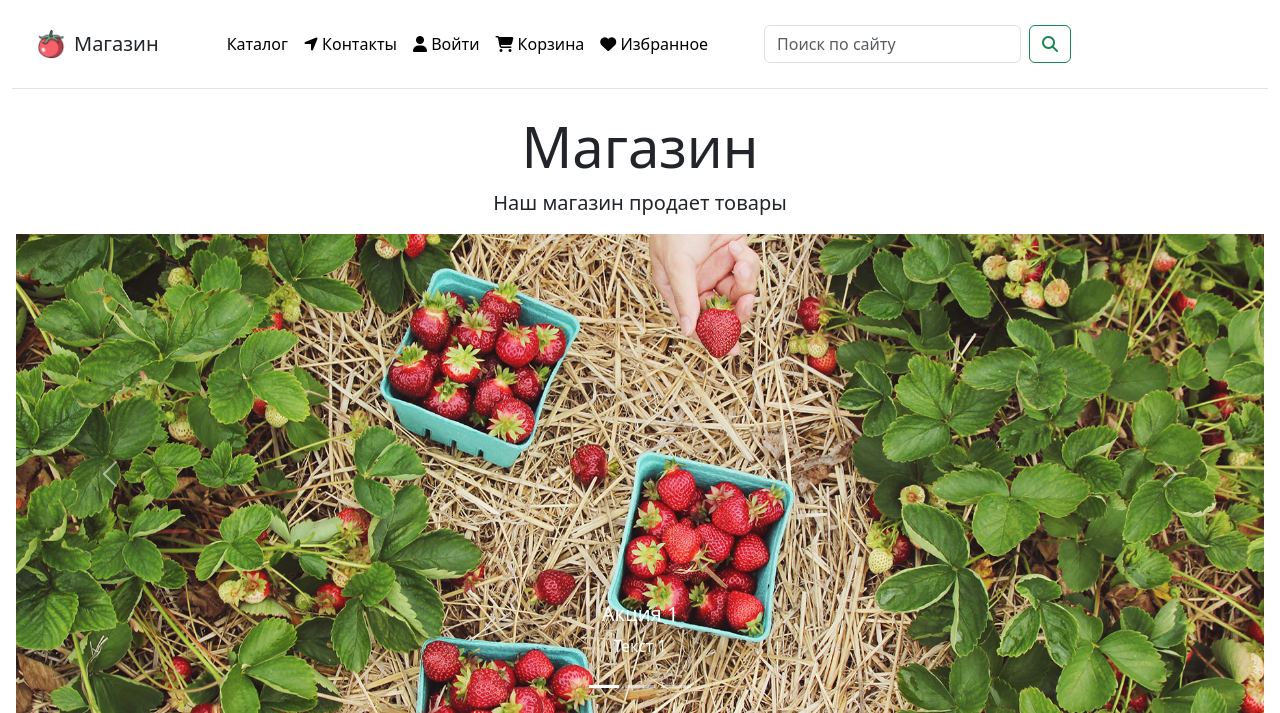
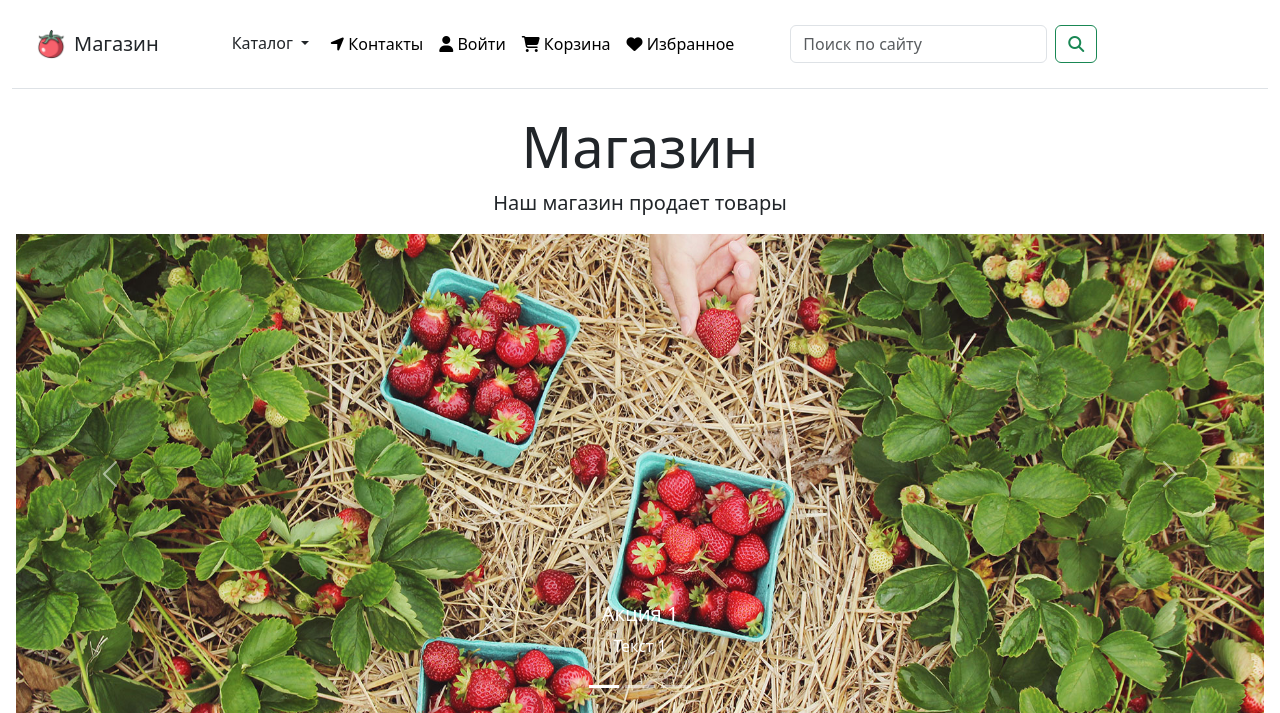
Before and after one commit to aleksandrasilina/django_hw, a Django app: page / in a window 1280 px wide. Shown: the top 713 px of the page. Run offline with Django 5.2, Linux system fonts and the light colour scheme; data comes from the database, SQL or seed files in the repository; some libraries are stand-ins or nearby versions.

Commit message:
add dropdown-menu to inc_catalog_menu.html

```diff
--- a/catalog/templates/includes/inc_catalog_menu.html
+++ b/catalog/templates/includes/inc_catalog_menu.html
@@ -8,7 +8,18 @@
                 <div class="collapse navbar-collapse " id="navbarSupportedContent">
                     <ul class="navbar-nav me-auto mb-2 mb-lg-0">
                         <li class="nav-item">
-                            <a class="nav-link active" href="#">Каталог</a>
+<!--                            <a class="nav-link active" href="#">Каталог</a>-->
+                            <div class="dropdown">
+                                <button class="btn dropdown-toggle" type="button"
+                                        data-bs-toggle="dropdown" aria-expanded="false">
+                                    Каталог
+                                </button>
+                                <ul class="dropdown-menu">
+                                    {% for category in categories %}
+                                    <li><a class="dropdown-item" href="#section{{ category.pk }}">{{ category.name }}</a></li>
+                                    {% endfor %}
+                                </ul>
+                            </div>
                         </li>
                         <li class="nav-item">
                             <a class="nav-link active" href="{% url 'catalog:contacts' %}"> <i
```
